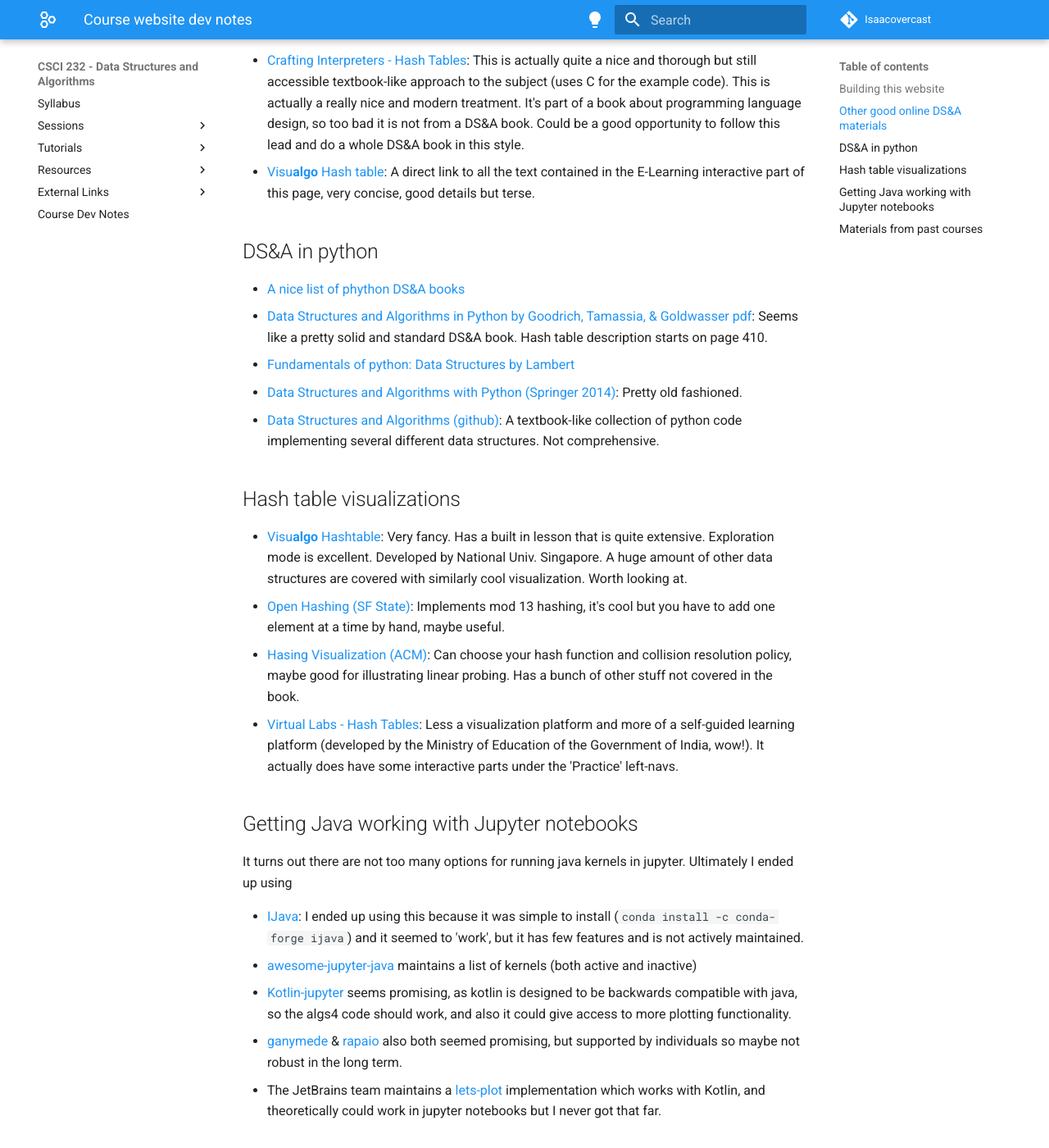
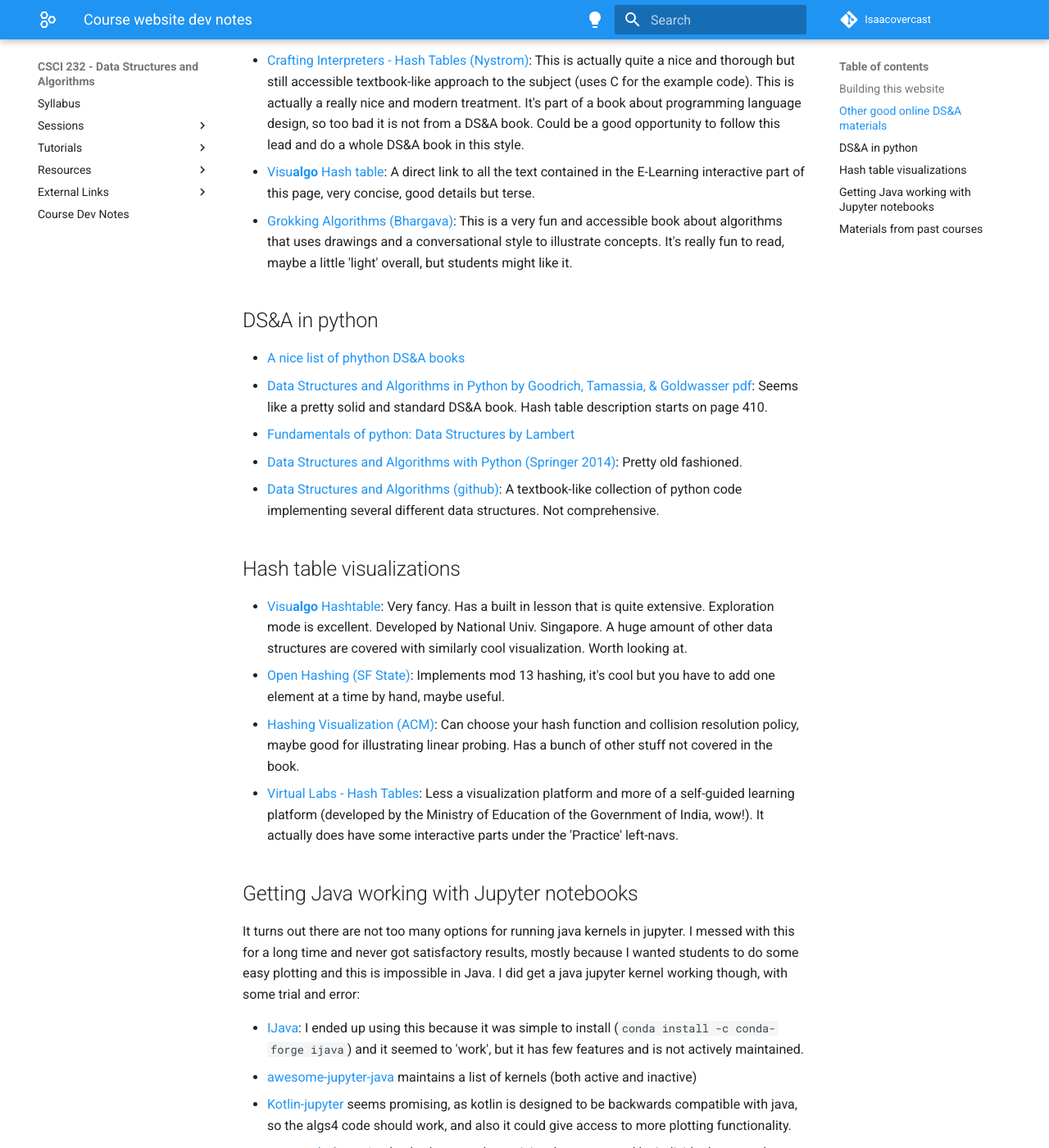
Before and after one commit to isaacovercast/CSCI232, an MkDocs documentation site: the page built from docs/pages/devnotes.md, in a window 1280 px wide and 1400 px high, scrolled down 473 px. Shown: the whole window at 82% size. Built offline with MkDocs 1.6.1 and Material for MkDocs 9.7.7, drawn with Linux system fonts in a browser that asks for light colours; nearby versions of some CDN libraries; a style sheet for code colours, icons or effects is not loaded.

Commit message:
reorder tutorial activities and update mkdocs

```diff
--- a/docs/pages/devnotes.md
+++ b/docs/pages/devnotes.md
@@ -18,14 +18,17 @@
 
 ## Other good online DS&A materials
 
-- [Crafting Interpreters - Hash Tables](https://craftinginterpreters.com/hash-tables.html):
-This is actually quite a nice and thorough but still accessible textbook-like approach to
-the subject (uses C for the example code). This is actually a really nice and modern treatment.
-It's part of a book about programming language design, so too bad it is not from a DS&A book.
-Could be a good opportunity to follow this lead and do a whole DS&A book in this style.
-- [Visu**algo** Hash table](https://visualgo.net/en/hashtable/print): A direct link to all the
-text contained in the E-Learning interactive part of this page, very concise, good details but
-terse.
+- [Crafting Interpreters - Hash Tables (Nystrom)](https://craftinginterpreters.com/hash-tables.html): This is actually quite a nice and thorough but still accessible
+textbook-like approach to the subject (uses C for the example code). This is actually
+a really nice and modern treatment. It's part of a book about programming language
+design, so too bad it is not from a  DS&A book. Could be a good opportunity to follow
+this lead and do a whole DS&A book in this style.
+- [Visu**algo** Hash table](https://visualgo.net/en/hashtable/print): A direct link to
+all the text contained in the E-Learning interactive part of this page, very concise,
+good details but terse.
+- [Grokking Algorithms (Bhargava)](https://livebook.manning.com/book/grokking-algorithms-second-edition): This is a very fun and accessible book about
+algorithms that uses drawings and a conversational style to illustrate concepts.
+It's really fun to read, maybe a little 'light' overall, but students might like it.
 
 ## DS&A in python
 - [A nice list of phython DS&A books](https://pythonbooks.org/topical-books/algorithm-and-data-structure/)
@@ -44,7 +47,7 @@
 amount of other data structures are covered with similarly cool visualization. Worth looking at.
 - [Open Hashing (SF State)](https://www.cs.usfca.edu/~galles/visualization/OpenHash.html): Implements
 mod 13 hashing, it's cool but you have to add one element at a time by hand, maybe useful.
-- [Hasing Visualization (ACM)](https://iswsa.acm.org/mphf/openDSAPerfectHashAnimation/perfectHashAV.html):
+- [Hashing Visualization (ACM)](https://iswsa.acm.org/mphf/openDSAPerfectHashAnimation/perfectHashAV.html):
 Can choose your hash function and collision resolution policy, maybe good for illustrating linear
 probing. Has a bunch of other stuff not covered in the book.
 - [Virtual Labs - Hash Tables](https://virtual-labs.github.io/exp-hashtables-iiith/index.html): Less
@@ -53,7 +56,9 @@
 
 ## Getting Java working with Jupyter notebooks
 It turns out there are not too many options for running java kernels in jupyter.
-Ultimately I ended up using
+I messed with this for a long time and never got satisfactory results, mostly
+because I wanted students to do some easy plotting and this is impossible in Java.
+I did get a java jupyter kernel working though, with some trial and error:
 
 - [IJava](https://github.com/SpencerPark/IJava): I ended up using this because it was simple
 to install (`conda install -c conda-forge ijava`) and it seemed to 'work', but it has few
--- a/mkdocs.yml
+++ b/mkdocs.yml
@@ -77,10 +77,10 @@
     - Session 1 - (3/24): sessions/session-1
   - Tutorials:
     - Session 1 - (3/24):
-        - 1.0 -- Interactive hash table exploration: tutorials/1.0-interactive-hash-tables
-        - 1.1 -- Hash table exercises: tutorials/1.1-hash-table-experiments
+        - 1.0 -- Hash table exercises: tutorials/1.0-hash-table-experiments
+        - 1.1 -- Interactive hash table exploration: tutorials/1.1-interactive-hash-tables
   - Resources:
-    - Textbook - Data Structures and Algorithms in Python (Goodrich, Tamassia, & Goldwasser): https://www.wiley.com/en-us/Data+Structures+and+Algorithms+in+Python%2C+1st+Edition-p-9781118290279
+    - Textbook - Data Structures and Algorithms in Python (Goodrich, Tamassia & Goldwasser): https://www.wiley.com/en-us/Data+Structures+and+Algorithms+in+Python%2C+1st+Edition-p-9781118290279
     - Additional Reading - Grokking Algorithms (Bhargava): https://livebook.manning.com/book/grokking-algorithms-second-edition
     - Supplementary Materials:
       - TAOCP (Knuth): https://www-cs-faculty.stanford.edu/~knuth/taocp.html
```
Also changed, not shown: docs/index.md (+3 -3 lines), docs/lectures/1.0/index.html (+7 -3 lines), docs/sessions/session-1.md (+2 -2 lines), docs/tutorials/1.0-hash-table-experiments.md (renamed from docs/tutorials/1.1-hash-table-experiments.md), docs/tutorials/1.1-interactive-hash-tables.md (renamed from docs/tutorials/1.0-interactive-hash-tables.md).
